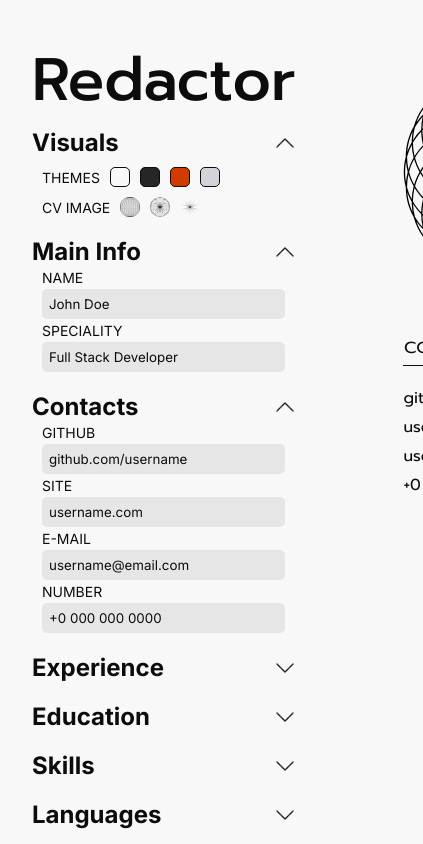
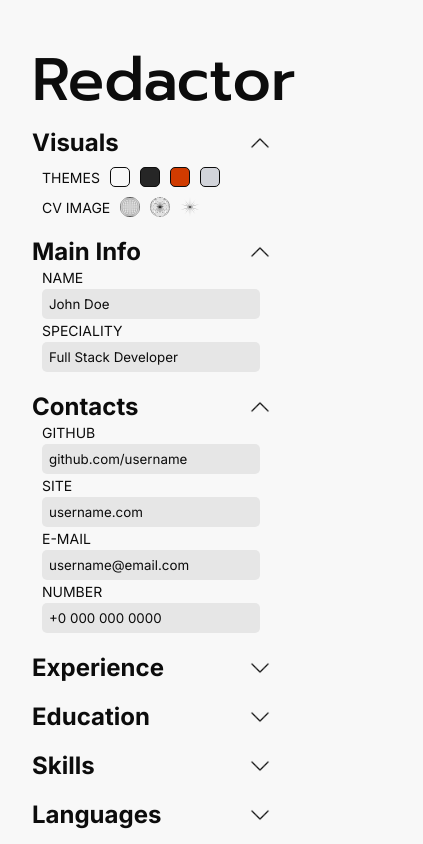
Before and after one commit to pepse3000/cv-application, a React (Vite) app: page / in a window 390 px wide. Shown: the top 844 px of the page, 423 px wide, since content can reach past the window. Built offline with nearby package versions, Linux system fonts and the light colour scheme.

Commit message:
feat: implement mobile adaption

```diff
--- a/src/App.css
+++ b/src/App.css
@@ -401,3 +401,14 @@ h4 .delete {
   width: 20px;
   height: 20px;
 }
+
+@media (max-width: 640px) {
+  #root {
+    display: flex;
+    flex-direction: column;
+  }
+
+  .main-cv {
+    flex-direction: column;
+  }
+}
```
